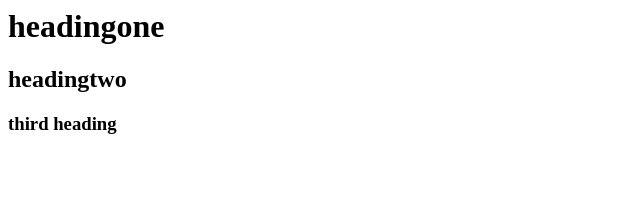
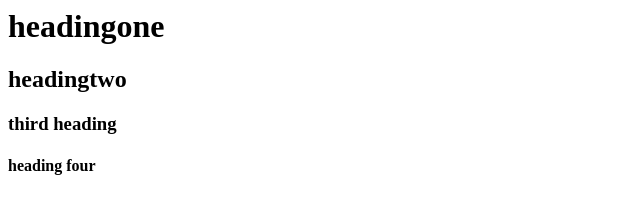
Before and after one commit to holinaprashanth/Calculator_App, a plain HTML site: page index.html in a window 1280 px wide. Shown: the whole page, without its empty margins (0-640 px from the left). Drawn offline with Linux system fonts and the light colour scheme.

Commit message:
adding the fourth line

```diff
--- a/index.html
+++ b/index.html
@@ -1,3 +1,4 @@
 <h1>headingone<h1>
 <h2>headingtwo<h2>
 <h3>third heading</h3>
+<h4>heading four<h4>
```
